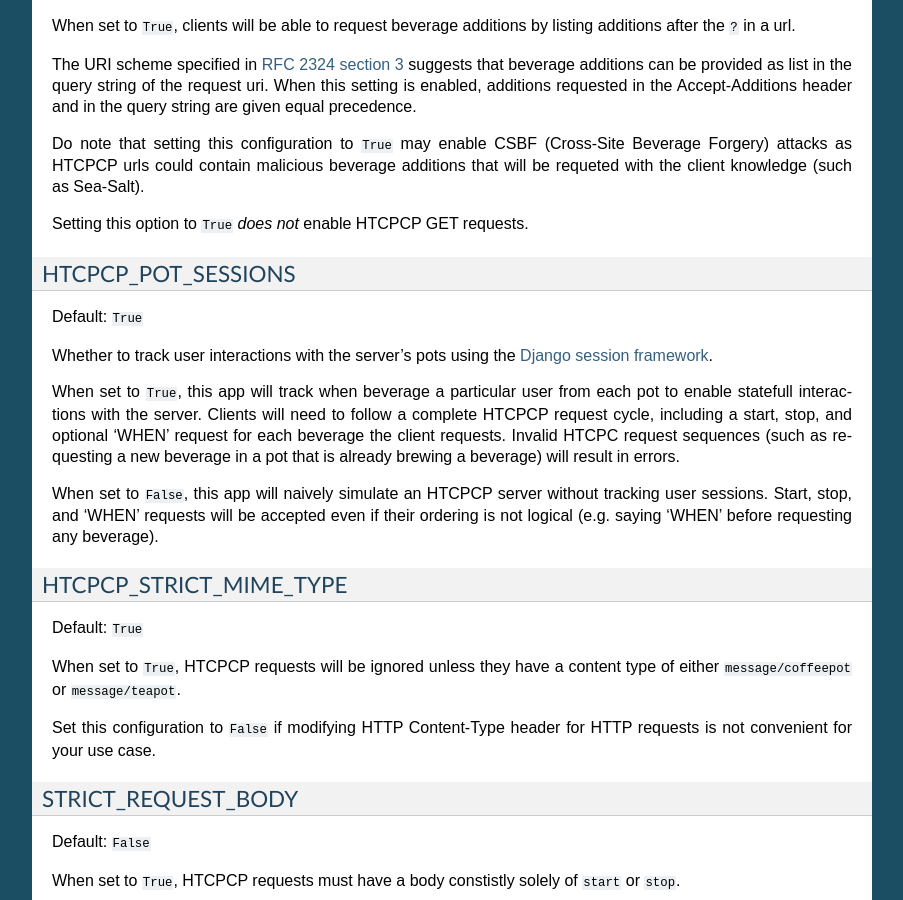
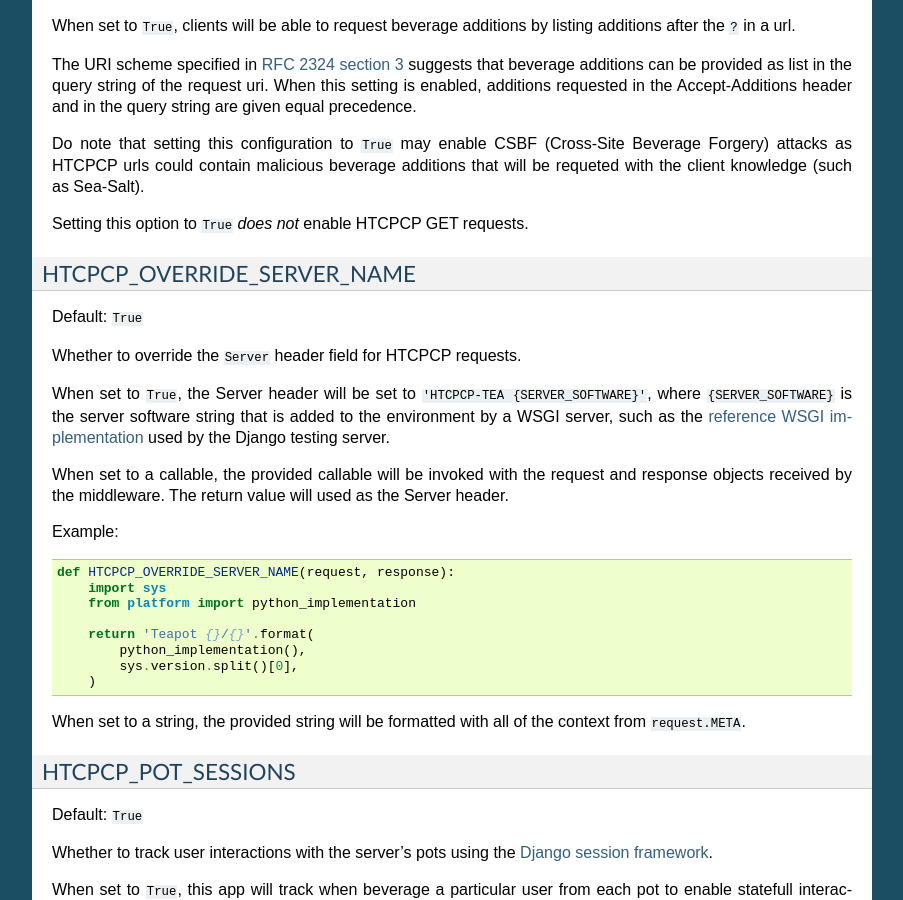
Before and after one commit to brianschubert/django-htcpcp-tea, a Sphinx documentation site: the page built from docs/config.rst, in a window 1280 px wide and 900 px high, scrolled down 705 px. Shown: the whole window, without its empty margins (198-1101 px from the left). Built offline with Sphinx 7.4.7, drawn with Linux system fonts in a browser that asks for light colours; some of the changed text lies outside the part shown.

Commit message:
Add setting to override server header for HTCPCP requests

```diff
--- a/docs/config.rst
+++ b/docs/config.rst
@@ -47,6 +47,37 @@ Setting this option to ``True`` *does not* enable HTCPCP GET requests.
 
 .. _RFC 2324 section 3: https://tools.ietf.org/html/rfc2324#section-3
 
+
+HTCPCP_OVERRIDE_SERVER_NAME
+^^^^^^^^^^^^^^^^^^^^^^^^^^^
+
+Default: ``True``
+
+Whether to override the ``Server`` header field for HTCPCP requests.
+
+When set to ``True``, the Server header will be set to ``'HTCPCP-TEA {SERVER_SOFTWARE}'``, where ``{SERVER_SOFTWARE}`` is the server software string that is added to the environment by a WSGI server, such as the `reference WSGI implementation`_ used by the Django testing server.
+
+When set to a callable, the provided callable will be invoked with the request and response objects received by the middleware. The return value will used as the Server header.
+
+Example:
+
+.. code-block:: python
+
+    def HTCPCP_OVERRIDE_SERVER_NAME(request, response):
+        import sys
+        from platform import python_implementation
+
+        return 'Teapot {}/{}'.format(
+            python_implementation(),
+            sys.version.split()[0],
+        )
+
+When set to a string, the provided string will be formatted with all of the context from ``request.META``.
+
+
+.. _reference WSGI implementation: https://docs.python.org/3.7/library/wsgiref.html#wsgiref.handlers.BaseHandler.server_software
+
+
 HTCPCP_POT_SESSIONS
 ^^^^^^^^^^^^^^^^^^^
 
```
Also changed, not shown: 2 other files.
